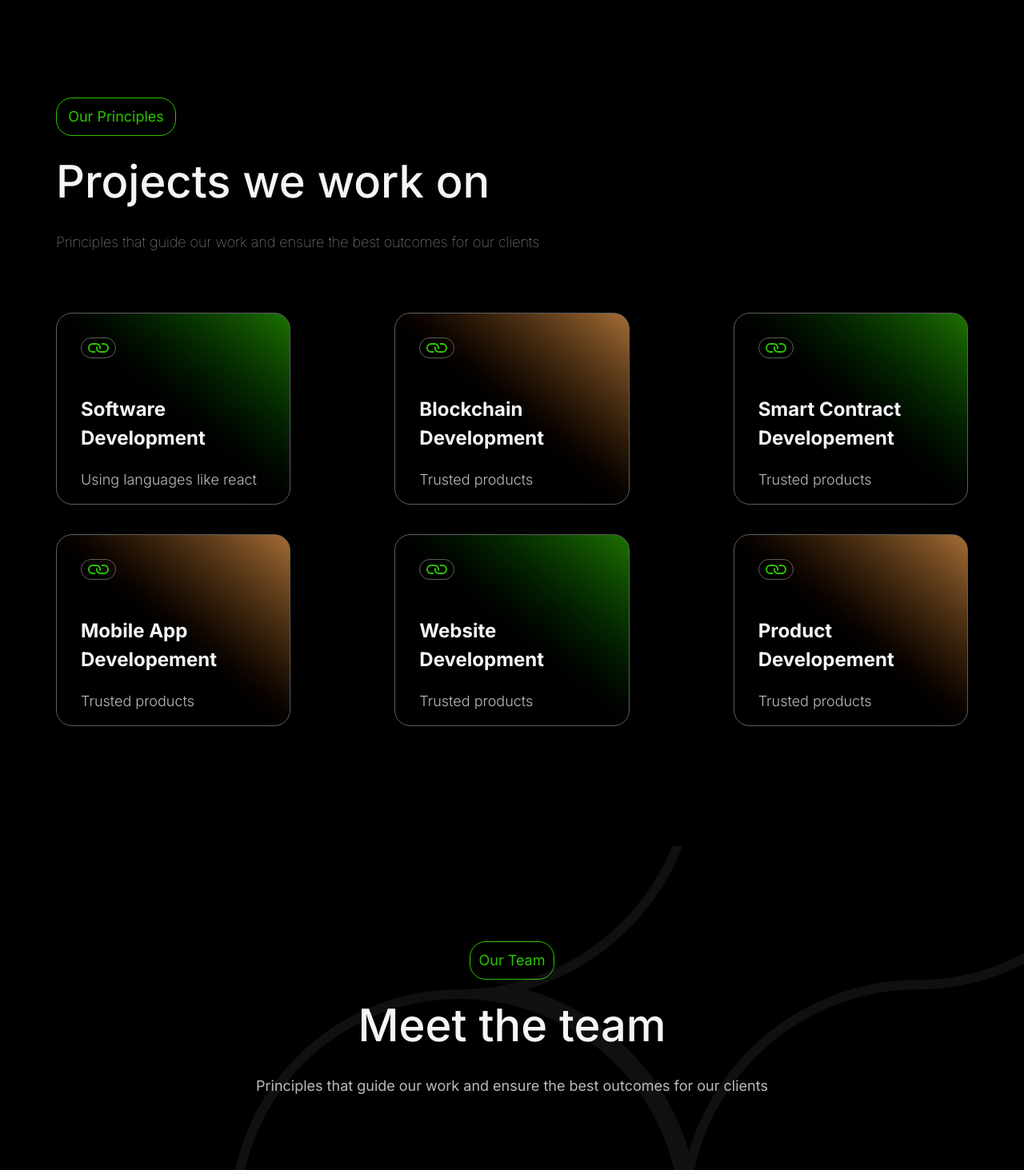
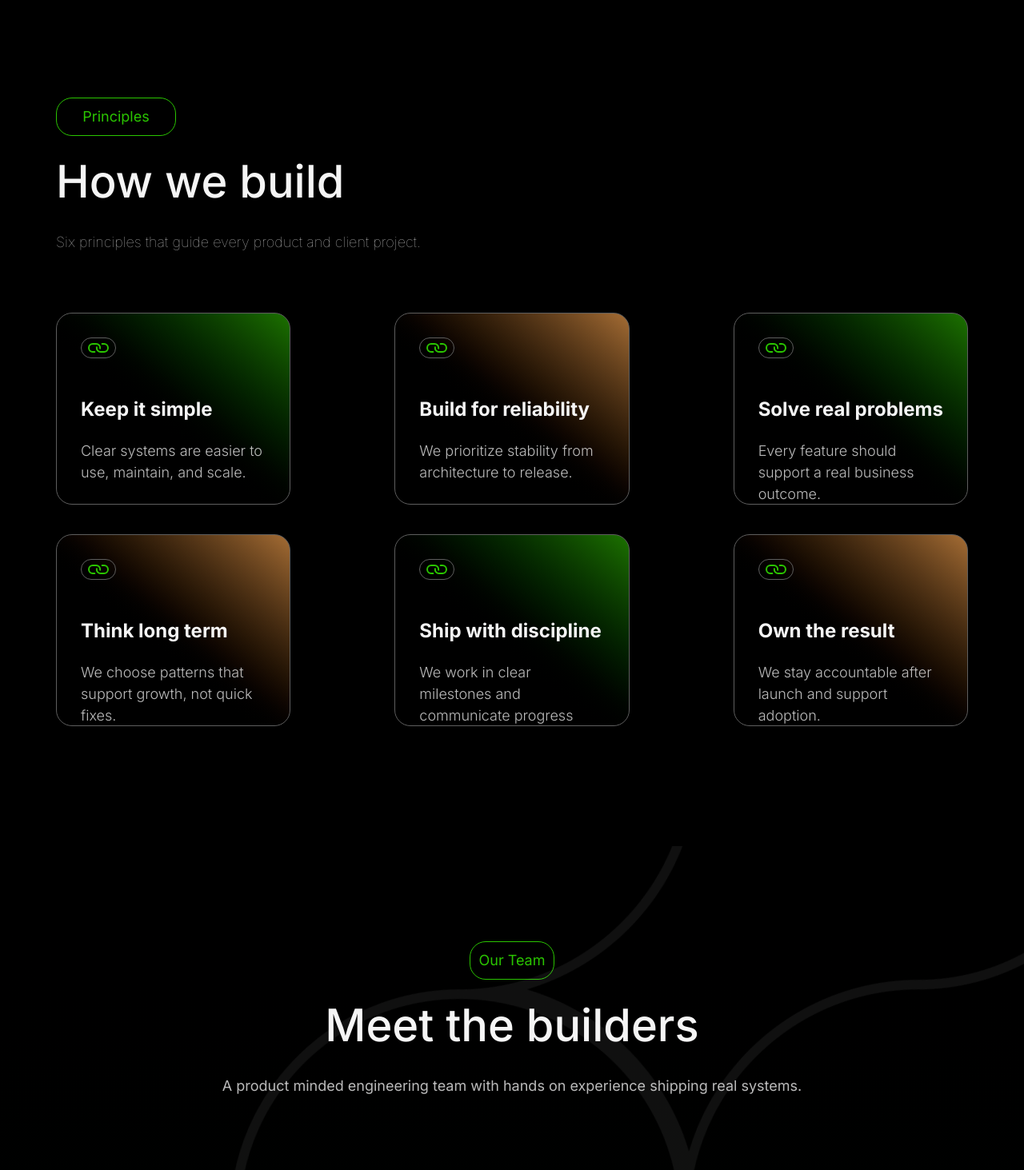
Before and after one commit to DLT-Africa-Hub/DLT-SaaS, a React (Vite) app: page / in a window 1280 px wide. Shown: the part 860-2323 px from the top of the page at 80% size. Built offline with nearby package versions, Linux system fonts and the light colour scheme.

Commit message:
content one

```diff
--- a/src/components/expertise/Expertise.tsx
+++ b/src/components/expertise/Expertise.tsx
@@ -29,16 +29,16 @@ const Expertise = () => {
     }))
 
   return (
-    <ScrollReveal className='py-[86px] md:py-[150px] h-screen flex flex-col items-center gap-[46px] font-sf' direction="up">
+    <ScrollReveal className='pt-[86px]  pb-[150px] md:py-[150px]  flex flex-col items-center gap-[46px] font-sf' direction="up">
         <SectionHeader
           badgeText={expertiseData.header.badgeText}
           title={expertiseData.header.title}
           subtitle={expertiseData.header.subtitle}
-          className='w-[673px]'
+          className='w-full max-w-[673px]'
         />
 
         <div className='px-5 md:px-0 md:flex md:flex-row items-center gap-[50px]'>
-          <div className='w-full max-w-[519px] h-[545px] flex flex-col items-left justify-between'>
+          <div className='w-full max-w-[519px] gap-[30px] md:gap-0 h-[545px] flex flex-col items-left justify-between'>
               {expertise.map((exp) => (
                   <div className='h-auto md:h-[119px] flex justify-start gap-[18px] md:gap-[23px] w-full rounded-r-[20px] py-5 pl-[30px] pr-[10px] border-l-2 border-green-600 bg-linear-to-r from-[#0F0F0F] from-70% to-[#75757559]'>
                       <div className='w-[44px] h-[44px] shrink-0 rounded-full flex items-center justify-center border border-[#5E5E5E] text-green-600'>
--- a/src/components/expertise/expertiseData.json
+++ b/src/components/expertise/expertiseData.json
@@ -1,32 +1,32 @@
 {
   "header": {
-    "badgeText": "Our Expertise",
-    "title": "Technologies and Skills",
-    "subtitle": "Comprehensive tech stack for all your digital needs"
+    "badgeText": "Expertise",
+    "title": "Product engineering and custom software delivery",
+    "subtitle": "We combine product discipline with practical engineering to ship reliable software."
   },
   "illustration": "rectangle.png",
   "items": [
     {
-      "title": "Frontend Development",
-      "text": "React, React Native, Next.Js, Typescript, JavaScript...",
+      "title": "SaaS Products",
+      "text": "We build and maintain our own SaaS platforms with real users and production demands.",
       "icon": "RiTerminalBoxLine",
       "strokeWidth": 0
     },
     {
-      "title": "Backend Development",
-      "text": "React, React Native, Next.Js, Typescript, JavaScript...",
+      "title": "Business Platforms",
+      "text": "Custom internal and external platforms tailored to how your teams actually work.",
       "icon": "MdOutlineTerminal",
       "strokeWidth": 0
     },
     {
-      "title": "Web & Mobile Development",
-      "text": "React, React Native, Next.Js, Typescript, JavaScript...",
+      "title": "Dashboards and Data Tools",
+      "text": "Reporting dashboards and operational tools that make decisions faster and clearer.",
       "icon": "GoGitMerge",
       "strokeWidth": 1.3
     },
     {
-      "title": "Frontend Build",
-      "text": "React, React Native, Next.Js, Typescript, JavaScript...",
+      "title": "Integrations and Automation",
+      "text": "Stable integrations and automation flows that remove manual work and reduce errors.",
       "icon": "CiShare2",
       "strokeWidth": 1.4
     }
--- a/src/components/pricing/Pricing.tsx
+++ b/src/components/pricing/Pricing.tsx
@@ -14,7 +14,7 @@ const Pricing = () => {
         badgeText={pricingData.header.badgeText}
         title={pricingData.header.title}
         subtitle={pricingData.header.subtitle}
-        className='w-[673px]'
+        className='w-full px-5  md:w-[673px]'
         align='center'
       />
 
--- a/src/components/principlesSection/principlesData.json
+++ b/src/components/principlesSection/principlesData.json
@@ -1,13 +1,13 @@
 {
-  "badgeText": "Our Principles",
-  "title": "Projects we work on",
-  "subtitle": "Principles that guide our work and ensure the best outcomes for our clients",
+  "badgeText": "Principles",
+  "title": "How we build",
+  "subtitle": "Six principles that guide every product and client project.",
   "cards": [
-    { "title": "Software Development", "text": "Using languages like react", "color": "green" },
-    { "title": "Blockchain Development", "text": "Trusted products", "color": "brown" },
-    { "title": "Smart Contract Developement", "text": "Trusted products", "color": "green" },
-    { "title": "Mobile App Developement", "text": "Trusted products", "color": "brown" },
-    { "title": "Website Development", "text": "Trusted products", "color": "green" },
-    { "title": "Product Developement", "text": "Trusted products", "color": "brown" }
+    { "title": "Keep it simple", "text": "Clear systems are easier to use, maintain, and scale.", "color": "green" },
+    { "title": "Build for reliability", "text": "We prioritize stability from architecture to release.", "color": "brown" },
+    { "title": "Solve real problems", "text": "Every feature should support a real business outcome.", "color": "green" },
+    { "title": "Think long term", "text": "We choose patterns that support growth, not quick fixes.", "color": "brown" },
+    { "title": "Ship with discipline", "text": "We work in clear milestones and communicate progress early.", "color": "green" },
+    { "title": "Own the result", "text": "We stay accountable after launch and support adoption.", "color": "brown" }
   ]
 }
--- a/src/components/team/teamData.json
+++ b/src/components/team/teamData.json
@@ -1,8 +1,8 @@
 {
   "header": {
     "badgeText": "Our Team",
-    "title": "Meet the team",
-    "subtitle": "Principles that guide our work and ensure the best outcomes for our clients"
+    "title": "Meet the builders",
+    "subtitle": "A product minded engineering team with hands on experience shipping real systems."
   },
   "members": [
     {
--- a/src/components/testimonials/testimonialData.json
+++ b/src/components/testimonials/testimonialData.json
@@ -1,38 +1,38 @@
 {
   "header": {
     "badgeText": "Testimonials",
-    "title": "What our clients has to say"
+    "title": "What partners say about working with us"
   },
   "items": [
     {
       "company": "Celo Dao Africa",
       "logo": "celo.jpg",
-      "description": "Borem ipsum dolor sit amet adipiscing elit.",
-      "testimonial": "Torem ipsum dolor sit amet, consectetur adipiscing elit. Nunc vulputate libero et velit interdum, ac aliquet odio mattis."
+      "description": "Operations Lead",
+      "testimonial": "The team understood our workflow quickly and delivered a stable platform we could rely on."
     },
     {
       "company": "Celo Dao Africa",
       "logo": "celo.jpg",
-      "description": "Borem ipsum dolor sit amet adipiscing elit.",
-      "testimonial": "Torem ipsum dolor sit amet, consectetur adipiscing elit. Nunc vulputate libero et velit interdum, ac aliquet odio mattis."
+      "description": "Product Manager",
+      "testimonial": "Communication was clear, timelines were realistic, and each release solved a real need."
     },
     {
       "company": "Celo Dao Africa",
       "logo": "celo.jpg",
-      "description": "Borem ipsum dolor sit amet adipiscing elit.",
-      "testimonial": "Torem ipsum dolor sit amet, consectetur adipiscing elit. Nunc vulputate libero et velit interdum, ac aliquet odio mattis."
+      "description": "Technology Director",
+      "testimonial": "Their product experience showed in the quality of architecture, testing, and delivery."
     },
     {
       "company": "Celo Dao Africa",
       "logo": "celo.jpg",
-      "description": "Borem ipsum dolor sit amet adipiscing elit.",
-      "testimonial": "Torem ipsum dolor sit amet, consectetur adipiscing elit. Nunc vulputate libero et velit interdum, ac aliquet odio mattis."
+      "description": "Program Lead",
+      "testimonial": "They helped us move from scattered tools to one reliable system our team actually uses."
     },
     {
       "company": "Celo Dao Africa",
       "logo": "celo.jpg",
-      "description": "Borem ipsum dolor sit amet adipiscing elit.",
-      "testimonial": "Torem ipsum dolor sit amet, consectetur adipiscing elit. Nunc vulputate libero et velit interdum, ac aliquet odio mattis."
+      "description": "Head of Delivery",
+      "testimonial": "We trusted them with a complex project and they delivered with strong execution and support."
     }
   ]
 }
```
